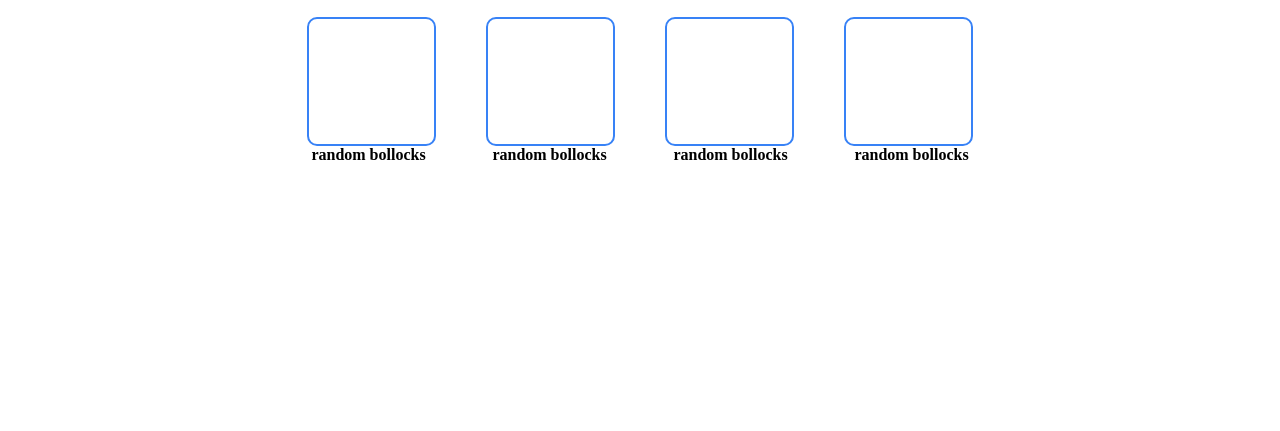
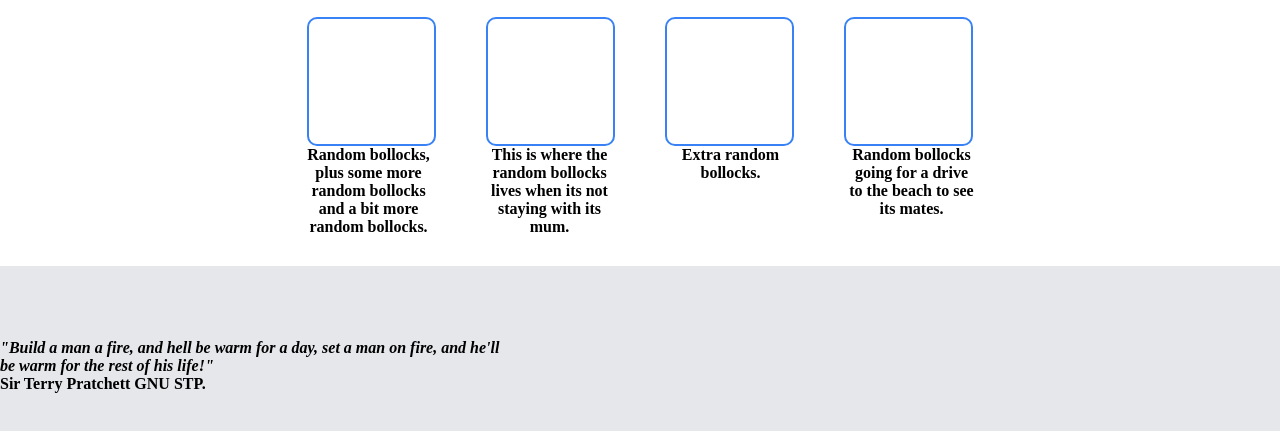
Before and after one commit to sungazing8/Odin-project-landing-page-exercise, a plain HTML site: page index.html in a window 1280 px wide. Shown: the part 449-880 px from the top of the page. Before the commit the page ends 800 px from the top, so only its background shows below. Drawn offline with Linux system fonts and the light colour scheme.

Commit message:
Add flex-container-4, inspirational quote, and quote sig divs

```diff
--- a/index.html
+++ b/index.html
@@ -35,10 +35,14 @@
          </div>
     </div>
     <div class="flex-container-3">
-        <div class="info">random bollocks</div>
-        <div class="info">random bollocks</div>
-        <div class="info">random bollocks</div>
-        <div class="info">random bollocks</div>
+        <div class="info">Random bollocks, plus some more random bollocks and a bit more random bollocks.</div>
+        <div class="info">This is where the random bollocks lives when its not staying with its mum.</div>
+        <div class="info">Extra random bollocks.</div>
+        <div class="info">Random bollocks going for a drive to the beach to see its mates.</div>
+    </div>
+    <div class="flex-container-4">
+        <div class="inspirational-quote"><em>"Build a man a fire, and hell be warm for a day, set a man on fire, and he'll be warm for the rest of his life!"</em></div>
+        <div class="quote-sig">Sir Terry Pratchett GNU STP.</div>
     </div>
     </div>
   </body>
```
